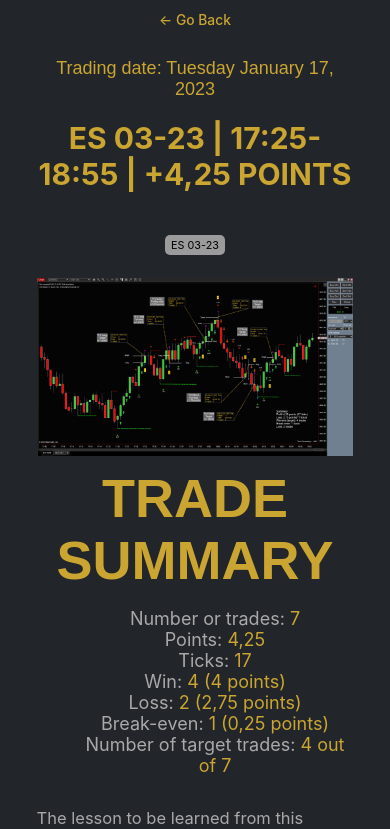
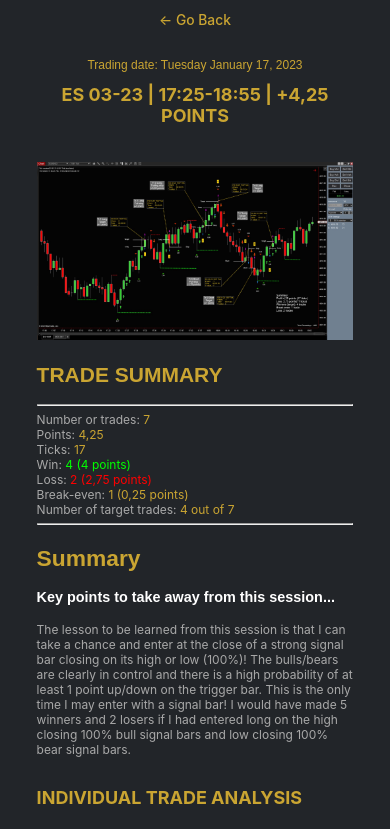
Before and after one commit to MrBrunotte/my-trade-analysis, a React (Create React App) app: page /blog/1 in a window 390 px wide. Shown: the top 829 px of the page. Built offline with nearby package versions, Linux system fonts and the light colour scheme.

Commit message:
Style update

```diff
--- a/src/components/Home/Header/BlogList/BlogItem/index.jsx
+++ b/src/components/Home/Header/BlogList/BlogItem/index.jsx
@@ -33,10 +33,12 @@ const BlogItem = ({blog:{
  }
 }) => (
     <div className='blogItem-wrapper'>
+      <div className='titleSection'>
+        <h3 className='myh3'>{title}</h3>
+          <div className='hideChip'><Chip label={category} /></div>
+      </div>
       <img className='blogItem-cover' src={instrumentCoverImage} alt="Full session pic" />
-      <Chip label={category} />
       <Link className='' to={`/blog/${id}`}>
-      <h3 className='myh3'>{title}</h3>
       <h5 className='tradingDate myh5'>{tradingDate}</h5>
       <p className='blogItem-description'>{tradeDescription}</p>
       <h5>Read more<span> &#8594;</span></h5>
--- a/src/components/Home/Header/BlogList/BlogItem/styleBlogItem.css
+++ b/src/components/Home/Header/BlogList/BlogItem/styleBlogItem.css
@@ -17,7 +17,7 @@
 }
 .blogItem-description {
     position: relative;
-    max-height: 85px;
+    height: 85px;
     overflow: hidden;
     padding-right: 0.6rem;
     font-size: 1rem;
@@ -65,3 +65,7 @@
     color: #a9a9a9;
     font-weight: 600;
   }
+  .titleSection {
+    display: flex;
+    align-items: flex-end;
+  }
--- a/src/components/Home/Header/BlogList/styleBlogList.css
+++ b/src/components/Home/Header/BlogList/styleBlogList.css
@@ -12,4 +12,23 @@
     .blogList-wrapper {
         grid-template-columns: repeat(1, 1fr);
     }
+    .blogItem-wrapper {
+        max-height: 570px;
+    }
+    .hideChip,
+    .searchBar-wrapper {
+        display:none;
+    }
+    .myh1 {
+        font-size: 1.75rem;
+    }
+    .myh2 {
+        font-size: 1.4rem;
+    }
+    .myh3 {
+        font-size: 1.2rem;
+    }
+    .individualBlogH1 {
+        font-size: 1.75rem;
+    }
 }
--- a/src/pages/Blog/index.jsx
+++ b/src/pages/Blog/index.jsx
@@ -37,20 +37,24 @@ const Blog = () => {
             </div>
           </header>
           <img src={blog.instrumentCoverImage} alt='cover' />
-          <div className='center'>
+
           <h1 className='myh1'>Trade summary</h1>
-            <ul>
-              <li className='myListItem numOfTrades'>{blog.numOfTrades}</li>
-              <li className='myListItem totalPoints'>{blog.totalPoints}</li>
-              <li className='myListItem totalTicks'>{blog.totalTicks}</li>
-              <li className='myListItem winners'>{blog.winners}</li>
-              <li className='myListItem losers'>{blog.losers}</li>
-              <li className='myListItem breakEven'>{blog.breakEven}</li>
-              <li className='myListItem NumOfTarget'>{blog.NumOfTarget}</li>
-            </ul>
+          <div className='tradeStats'>
+          <hr></hr>
+            <div className='myListItem numOfTrades'>{blog.numOfTrades}</div>
+            <div className='myListItem totalPoints'>{blog.totalPoints}</div>
+            <div className='myListItem totalTicks'>{blog.totalTicks}</div>
+            <div className='myListItem winners'>{blog.winners}</div>
+            <div className='myListItem losers'>{blog.losers}</div>
+            <div className='myListItem breakEven'>{blog.breakEven}</div>
+            <div className='myListItem NumOfTarget'>{blog.NumOfTarget}</div>
+            <hr></hr>
           </div>
-          <br></br>
+
+          <h2 className='myh2 myYellow'>Summary</h2>
+          <h3 className='myh3 myWhite'>Key points to take away from this session...</h3>
           <p className='summary'>{blog.summary}</p>
+          <h2 className='individualTA'>Individual trade analysis</h2>
           <h4 className='myh4 myYellow'>{blog.trade1Header}</h4>
           <h5 className='myh5 reasonToTakeTrade'>{blog.reasonToTakeTrade1}</h5>
           <p className='tradeText trade1'>{blog.trade1}</p>
--- a/src/pages/Blog/stylesBlog.css
+++ b/src/pages/Blog/stylesBlog.css
@@ -34,11 +34,30 @@
 .blog-descriptions {
     color: #a9a9a9;
 }
+.tradeStats {
+    margin: 10px 0 50px;
+}
 .tradeText {
     padding: 0 1rem;
     margin-top: 0;
     font-size: 1.3rem;
     color: #a9a9a9;
+}
+.individualTA {
+    font-size: 3rem;
+    text-align: start;
+    text-transform: uppercase;
+    color: #caa532;
+}
+.myWhite {
+    color: white;
+}
+.myh1 {
+    margin-top: 50px;
+    text-align: start;
+}
+.myh2 {
+    font-size: 3.5rem;
 }
 .myh4{
     margin: 30px 0 5px;
@@ -57,12 +76,13 @@
 }
 .myYellow { color:#caa532; }
 
-
 .numOfTrades::before {content: 'Number or trades: '; color: #a9a9a9; }
 .totalPoints::before {content: 'Points: '; color: #a9a9a9; }
 .totalTicks::before {content: 'Ticks: '; color: #a9a9a9; }
 .winners::before {content: 'Win: '; color: #a9a9a9; }
+.winners { color: lime;}
 .losers::before {content: 'Loss: '; color: #a9a9a9; }
+.losers {color: red; }
 .breakEven::before {content: 'Break-even: '; color: #a9a9a9; }
 .NumOfTarget::before {content: 'Number of target trades: '; color: #a9a9a9; }
 
@@ -84,3 +104,42 @@
 .trade16::before { content: 'Trade 9: '; color: #caa532;}
 .trade17::before { content: 'Trade 9: '; color: #caa532;}
 */
+
+@media (max-width: 600px) {
+    .blogList-wrapper {
+        grid-template-columns: repeat(1, 1fr);
+    }
+    .blogItem-wrapper {
+        max-height: 570px;
+    }
+    .individualBlogH1 {
+        font-size: 1.5rem;
+    }
+    .individualTA {
+        font-size: 1.5rem;
+    }
+    .myh1 {
+        margin-top: 20px;
+        text-align: start;
+    }
+    .myh2 {
+        font-size: 1.9rem;
+    }
+    .myh4 {
+        font-size: 1rem;
+    }
+    .myh5 {
+        font-size: 1.1rem;
+    }
+    .summary,
+    .myListItem,
+    .tradeText {
+        font-size: 1rem;
+    }
+    .chip {
+        display: none;
+    }
+    .tradeStats {
+        margin-bottom: 20px;
+    }
+}
```
